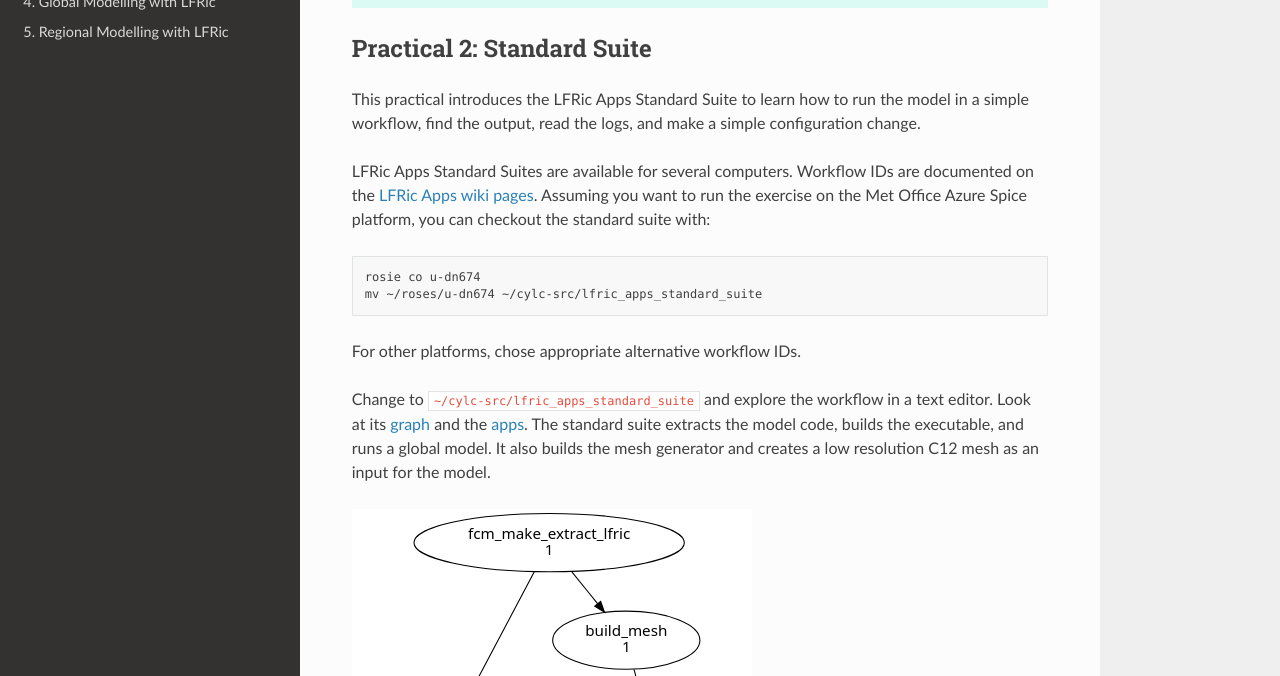
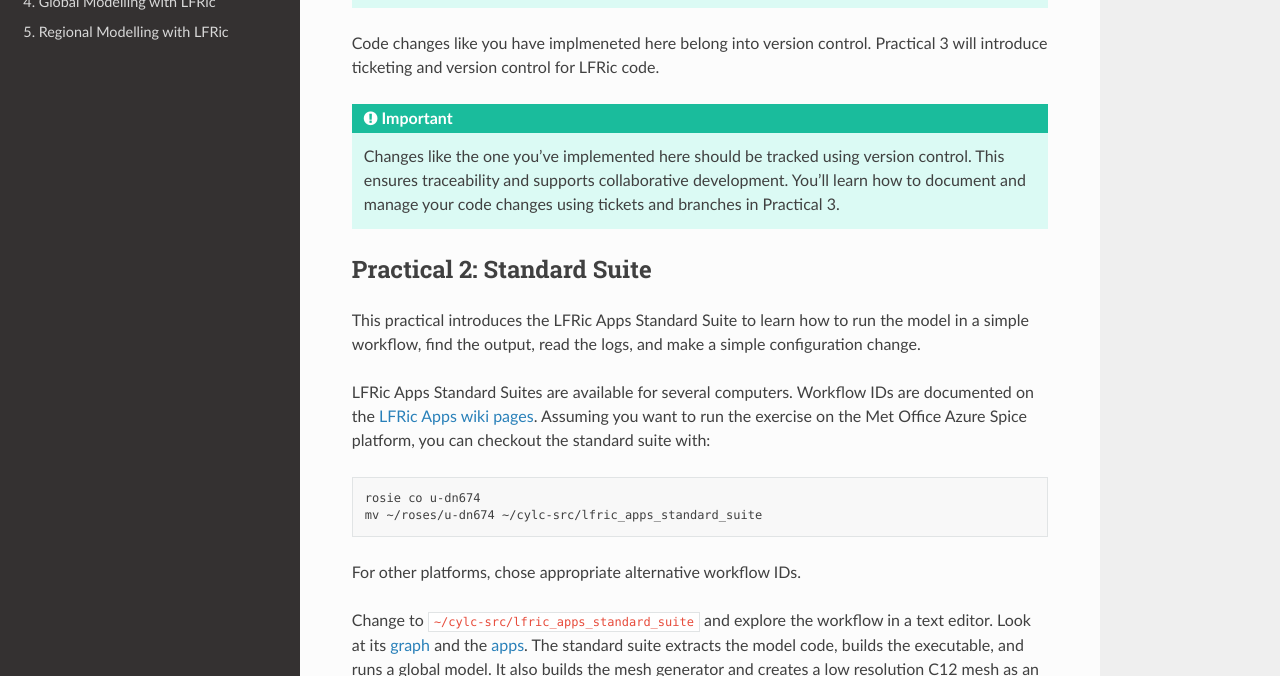
Before and after one commit to MetOffice/LFRic-Atmosphere-Training, a Sphinx documentation site: the page built from source/lfric_infrastructure/practical_exercises.rst, in a window 1280 px wide and 900 px high, scrolled down 2323 px, cut to the strip 224-900 px from the top of the window. Built offline with Sphinx 7.4.7 and the Read the Docs theme 3.1.0, drawn with Linux system fonts in a browser that asks for light colours.

Commit message:
Add note about version control to pratical 3.1

```diff
--- a/source/lfric_infrastructure/practical_command_line.rst
+++ b/source/lfric_infrastructure/practical_command_line.rst
@@ -86,3 +86,7 @@
                          write( log_scratch_space, '(A)' ) "###_INFO_#2 ENJOY THE MODEL TUTORIAL"
                       endif
                       call log_event( log_scratch_space, LOG_LEVEL_INFO )
+
+Code changes like you have implmeneted here belong into version control. Practical 3 will introduce ticketing and version control for LFRic code.
+
+.. important:: Changes like the one you've implemented here should be tracked using version control. This ensures traceability and supports collaborative development. You'll learn how to document and manage your code changes using tickets and branches in Practical 3.
```
